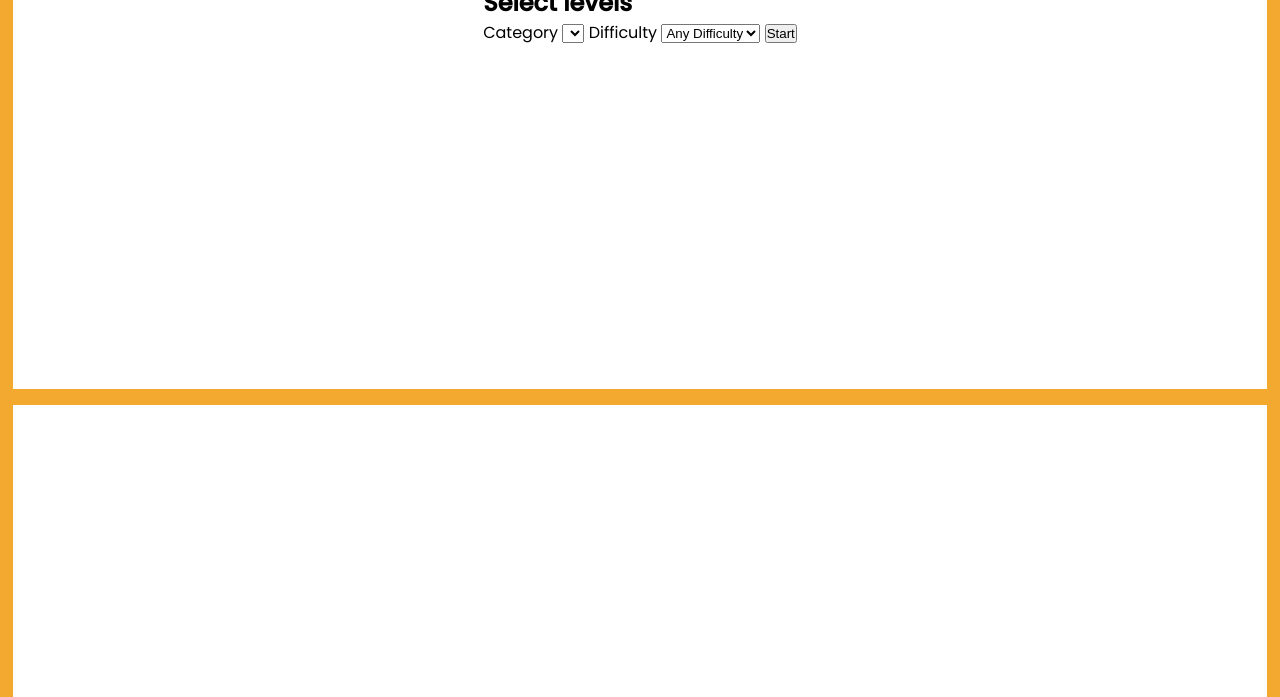
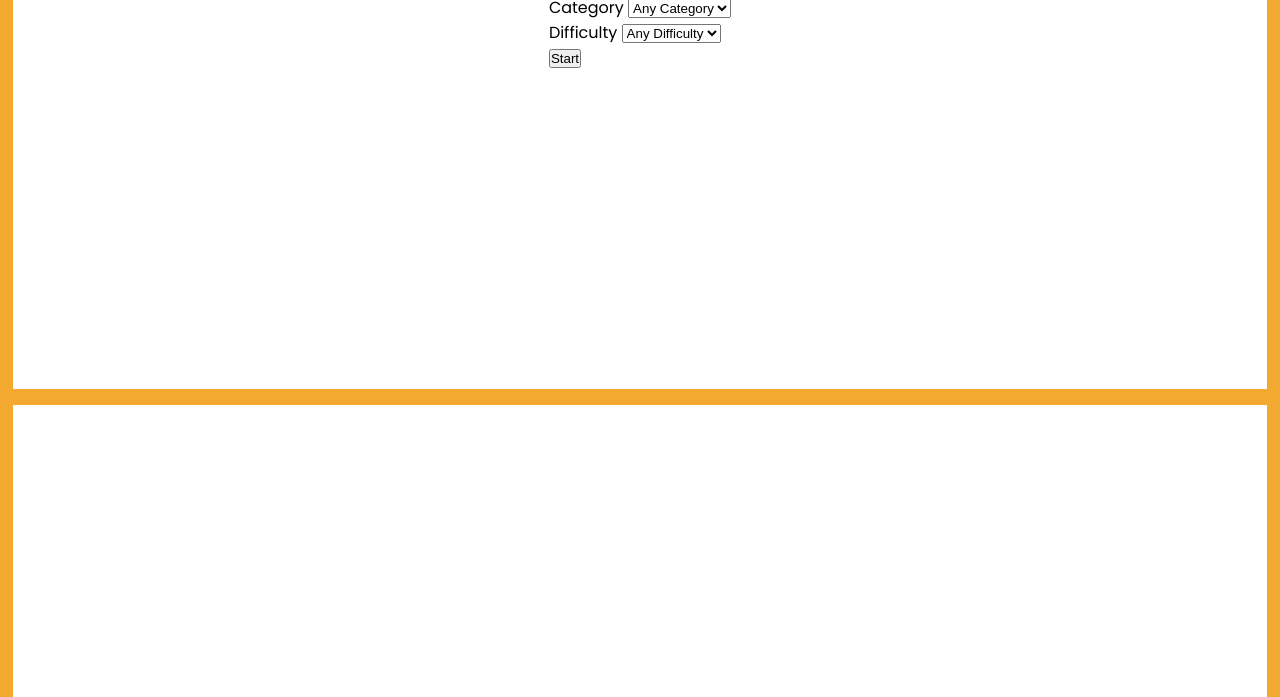
Before and after one commit to SrikarKSV/Daily-Trivia-app, a website built with Parcel: page index.html in a window 1280 px wide. Shown: the part 403-1100 px from the top of the page. Built offline with nearby package versions, Linux system fonts and the light colour scheme.

Commit message:
📦 NEW: Added content to style the menu

```diff
--- a/index.html
+++ b/index.html
@@ -19,8 +19,13 @@
         <div class="setup__select-levels">
           <h2>Select levels</h2>
           <form action="" class="setup__form">
+            <div>
               <label for="category">Category</label>
-            <select name="category" id="category"></select>
+              <select name="category" id="category">
+                <option value="">Any Category</option>
+              </select>
+            </div>
+            <div>
               <label for="difficulty">Difficulty</label>
               <select name="difficulty" id="difficulty">
                 <option value="">Any Difficulty</option>
@@ -28,6 +33,7 @@
                 <option value="medium">Medium</option>
                 <option value="hard">Hard</option>
               </select>
+            </div>
             <button type="submit">Start</button>
           </form>
         </div>
```
Lines whose indentation alone changed are shown as unchanged.
